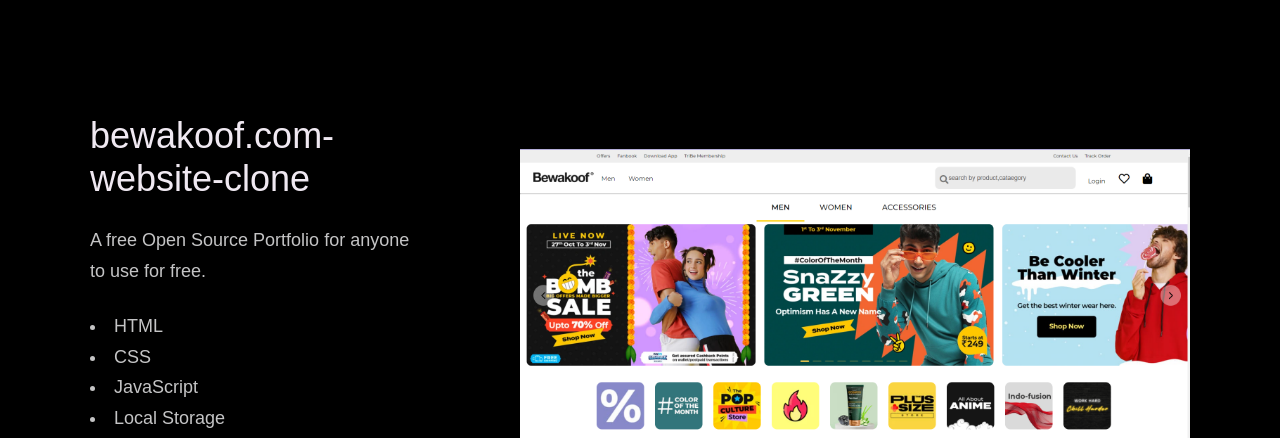
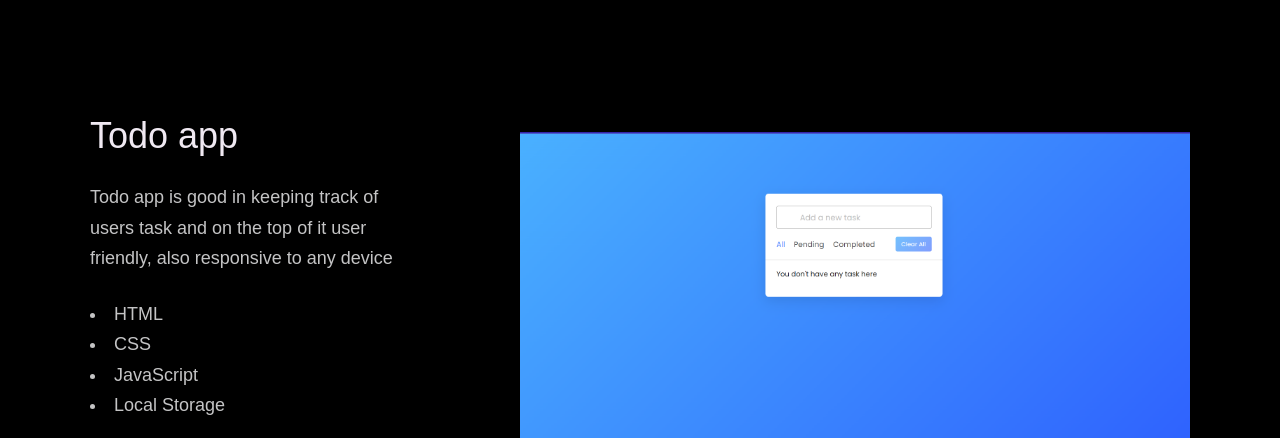
Before and after one commit to sandeepKumarMurmu/portfolio, a plain HTML site: page portfolio_1/index.html in a window 1280 px wide. Shown: the part 2290-2728 px from the top of the page. Drawn offline with Linux system fonts and the light colour scheme; a web font is replaced by a local one.

Commit message:
few more update

```diff
--- a/portfolio_1/index.html
+++ b/portfolio_1/index.html
@@ -113,9 +113,9 @@
                     </div>
                     <div class="work__box">
                         <div class="work__text">
-                            <h3>bewakoof.com-website-clone</h3>
+                            <h3>Todo app</h3>
                             <p>
-                                A free Open Source Portfolio for anyone to use for free.
+Todo app is good in keeping track of users task and on the top of it user friendly, also responsive to any device
                             </p>
                             <ul class="work__list">
                                 <li>HTML</li>
@@ -125,17 +125,17 @@
                             </ul>
 
                             <div class="work__links">
-                                <a href="https://bewakoof-tawny.vercel.app/" target="_blank" class="link__text">
+                                <a href="https://todo-omega-two.vercel.app/" target="_blank" class="link__text">
                                     Visit Site <span>&rarr;</span>
                                 </a>
-                                <a href="https://github.com/reeteshin/bewakoof" title="View Source Code"
+                                <a href="https://github.com/sandeepKumarMurmu/todo" title="View Source Code"
                                     target="_blank">
                                     <img src="./photos/git_logo.svg" class="work__code" alt="GitHub">
                                 </a>
                             </div>
                         </div>
                         <div class="work__image-box">
-                            <img src="./photos/hero_bewkof.png" class="work__image" alt="Project 1" />
+                            <img src="./photos/image_1.png" class="work__image" alt="Project 1" />
                         </div>
                     </div>
 
```
Also changed, not shown: portfolio_1/photos/food.png (added), portfolio_1/photos/image_1.png (added).
